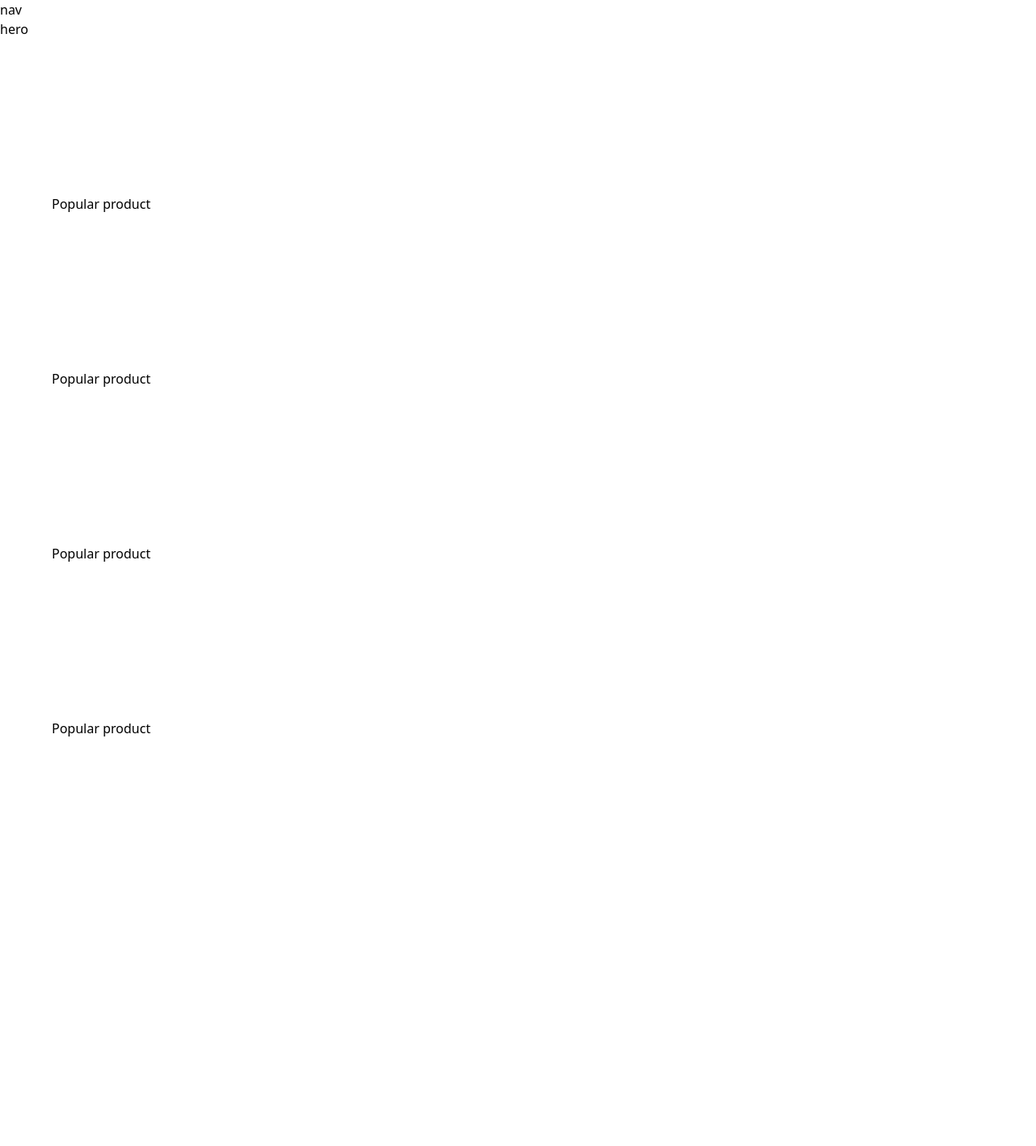
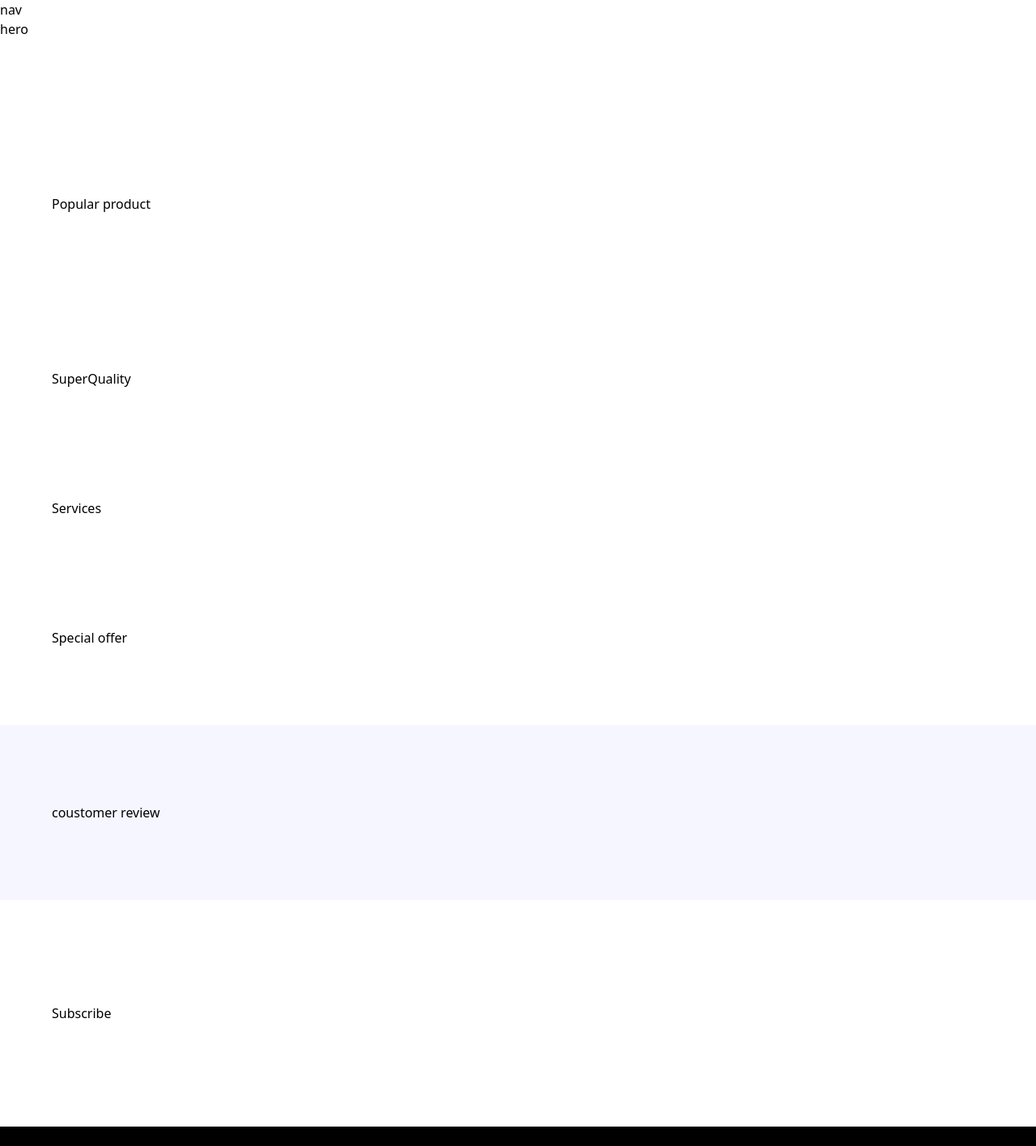
Before and after one commit to ft-johan/nike-tailwind-css, a React (Vite) app: page / in a window 1280 px wide. Shown: the whole page at 81% size. Before the commit the page ends 1008 px from the top, so only its background shows below. Built offline with nearby package versions, Linux system fonts and the light colour scheme; a web font is replaced by a local one.

Commit message:
Update App.jsx

```diff
--- a/src/App.jsx
+++ b/src/App.jsx
@@ -5,8 +5,11 @@ const App = () => (
     hero
     </section>
     <section className="padding"> Popular product</section>
-    <section className="padding"> Popular product</section>
-    <section className="padding"> Popular product</section>
-    <section className="padding"> Popular product</section></main>
+    <section className="padding"> SuperQuality</section>
+    <section className="padding-x py-10"> Services</section>
+    <section className="padding"> Special offer</section>
+    <section className="bg-pale-blue padding"> coustomer review </section>
+    <section className="padding-x sm:py-32 py-16 w-full"> Subscribe</section>
+    <section className="bg-black"> footer</section></main>
 );
 export default App;
```
